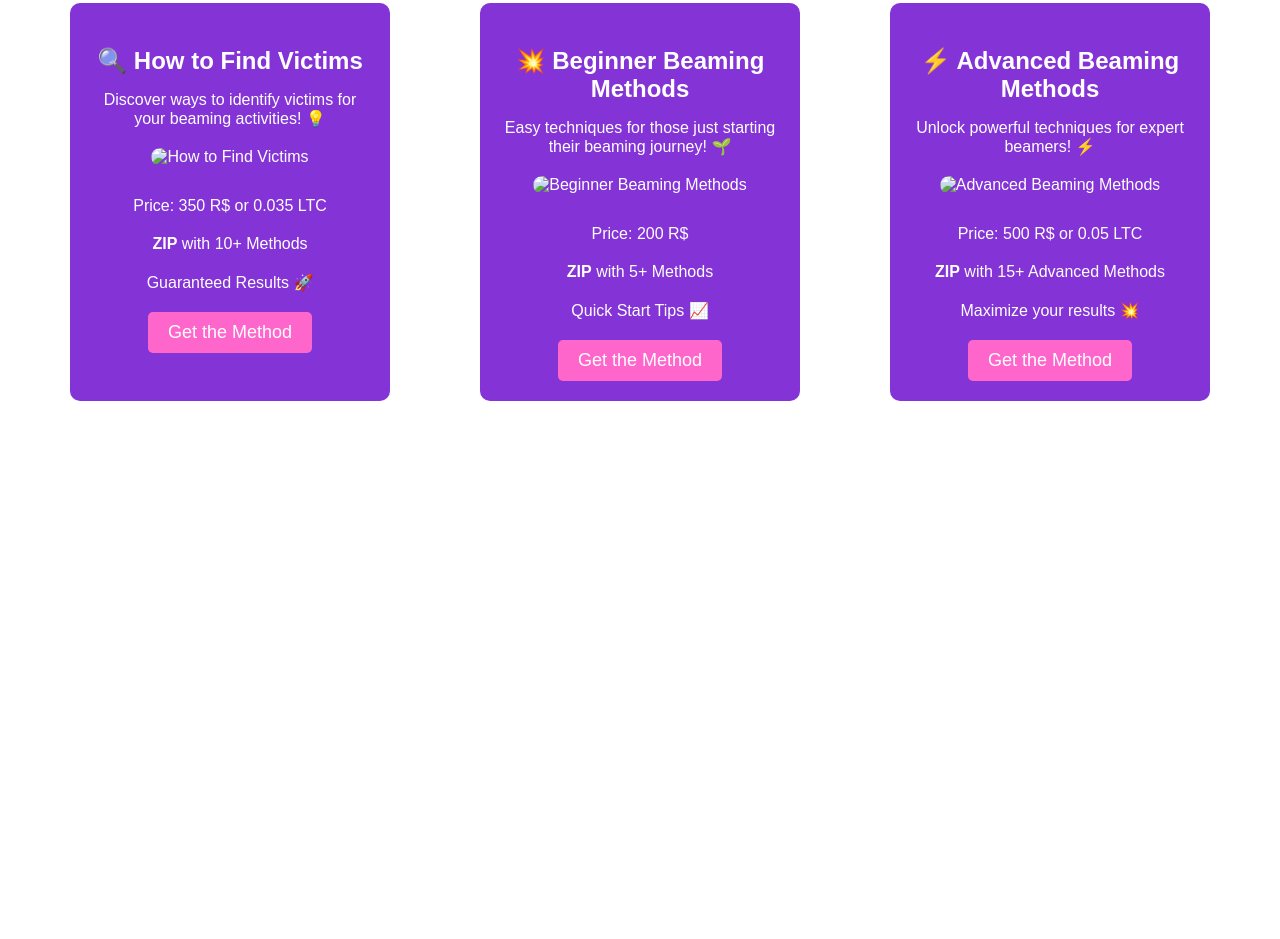
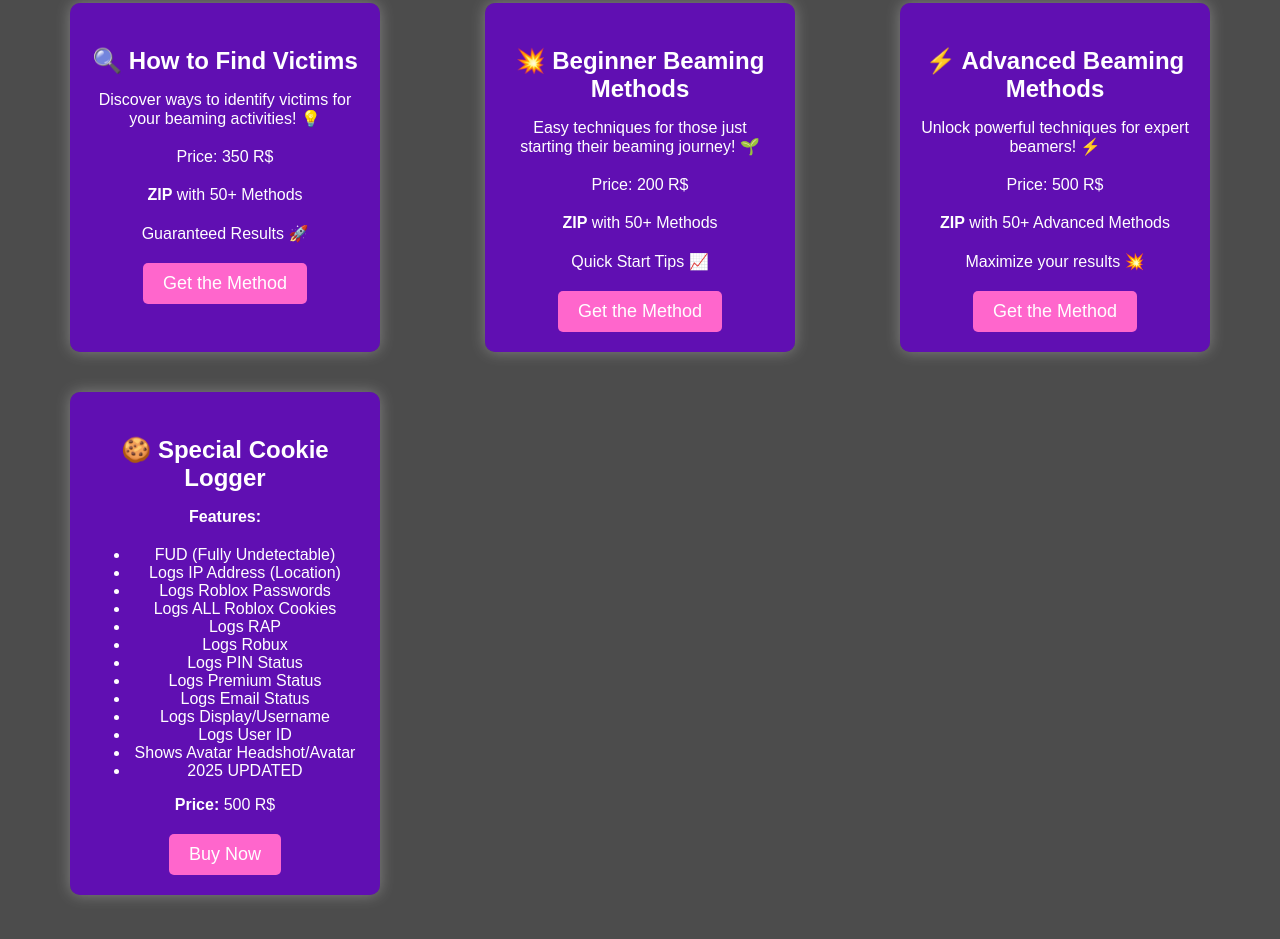
Before and after one commit to Privatebeamss/BeamShield, a plain HTML site: page index.html in a window 1280 px wide. Shown: the part 1396-2335 px from the top of the page. Before the commit the page ends 1867 px from the top, so only its background shows below. Drawn offline with Linux system fonts and the light colour scheme.

Commit message:
Update index.html

```diff
--- a/index.html
+++ b/index.html
@@ -76,7 +76,64 @@
             color: #ff66cc;
         }
 
-        /* Special Beaming Method */
+        /* Products Section */
+        .products {
+            padding: 50px;
+            text-align: center;
+            display: flex;
+            justify-content: space-between;
+            flex-wrap: wrap;
+            background-color: rgba(0, 0, 0, 0.7); /* Dark background for the products section */
+        }
+
+        .products h2 {
+            font-size: 48px;
+            margin-bottom: 40px;
+            width: 100%;
+        }
+
+        /* Product Item Styles */
+        .product-item {
+            background-color: rgba(102, 0, 204, 0.8);
+            color: white;
+            padding: 20px;
+            border-radius: 10px;
+            width: 270px;
+            margin: 20px;
+            text-align: center;
+            transition: transform 0.3s ease;
+            box-shadow: 0 0 15px rgba(255, 255, 255, 0.3);
+        }
+
+        .product-item:hover {
+            transform: scale(1.05);
+        }
+
+        .product-item h3 {
+            font-size: 24px;
+            margin-bottom: 15px;
+        }
+
+        .product-item p {
+            font-size: 16px;
+            margin-bottom: 20px;
+        }
+
+        .product-item a {
+            display: inline-block;
+            padding: 10px 20px;
+            background-color: #ff66cc;
+            color: white;
+            text-decoration: none;
+            border-radius: 5px;
+            font-size: 18px;
+        }
+
+        .product-item a:hover {
+            background-color: #6600cc;
+        }
+
+        /* Special Beaming Method Section */
         .special-beam {
             text-align: center;
             padding: 60px 20px;
@@ -111,69 +168,6 @@
             background-color: #6600cc;
         }
 
-        /* Products Section */
-        .products {
-            padding: 50px;
-            text-align: center;
-            display: flex;
-            justify-content: space-between;
-            flex-wrap: wrap;
-        }
-
-        .products h2 {
-            font-size: 48px;
-            margin-bottom: 40px;
-            width: 100%;
-        }
-
-        /* Product Item Styles */
-        .product-item {
-            background-color: rgba(102, 0, 204, 0.8);
-            color: white;
-            padding: 20px;
-            border-radius: 10px;
-            width: 280px;
-            margin: 20px;
-            text-align: center;
-            transition: transform 0.3s ease;
-            box-shadow: 0 0 15px rgba(255, 255, 255, 0.3);
-        }
-
-        .product-item:hover {
-            transform: scale(1.05);
-        }
-
-        .product-item h3 {
-            font-size: 24px;
-            margin-bottom: 15px;
-        }
-
-        .product-item p {
-            font-size: 16px;
-            margin-bottom: 20px;
-        }
-
-        .product-item img {
-            width: 100%;
-            height: auto;
-            border-radius: 10px;
-            margin-bottom: 15px;
-        }
-
-        .product-item a {
-            display: inline-block;
-            padding: 10px 20px;
-            background-color: #ff66cc;
-            color: white;
-            text-decoration: none;
-            border-radius: 5px;
-            font-size: 18px;
-        }
-
-        .product-item a:hover {
-            background-color: #6600cc;
-        }
-
     </style>
 </head>
 <body>
@@ -205,9 +199,8 @@
         <div class="product-item">
             <h3>🔍 How to Find Victims</h3>
             <p>Discover ways to identify victims for your beaming activities! 💡</p>
-            <img src="your-image-link-here.jpg" alt="How to Find Victims" class="product-image">
-            <p>Price: 350 R$ or 0.035 LTC</p>
-            <p><b>ZIP</b> with 10+ Methods</p>
+            <p>Price: 350 R$</p>
+            <p><b>ZIP</b> with 50+ Methods</p>
             <p>Guaranteed Results 🚀</p>
             <a href="https://www.roblox.com/game-pass/1059109740" target="_blank">Get the Method</a>
         </div>
@@ -216,9 +209,8 @@
         <div class="product-item">
             <h3>💥 Beginner Beaming Methods</h3>
             <p>Easy techniques for those just starting their beaming journey! 🌱</p>
-            <img src="your-image-link-here.jpg" alt="Beginner Beaming Methods" class="product-image">
             <p>Price: 200 R$</p>
-            <p><b>ZIP</b> with 5+ Methods</p>
+            <p><b>ZIP</b> with 50+ Methods</p>
             <p>Quick Start Tips 📈</p>
             <a href="https://www.roblox.com/game-pass/1059239753" target="_blank">Get the Method</a>
         </div>
@@ -227,12 +219,35 @@
         <div class="product-item">
             <h3>⚡ Advanced Beaming Methods</h3>
             <p>Unlock powerful techniques for expert beamers! ⚡</p>
-            <img src="your-image-link-here.jpg" alt="Advanced Beaming Methods" class="product-image">
-            <p>Price: 500 R$ or 0.05 LTC</p>
-            <p><b>ZIP</b> with 15+ Advanced Methods</p>
+            <p>Price: 500 R$</p>
+            <p><b>ZIP</b> with 50+ Advanced Methods</p>
             <p>Maximize your results 💥</p>
             <a href="https://www.roblox.com/game-pass/1059319695" target="_blank">Get the Method</a>
         </div>
+
+        <!-- Special Cookie Logger -->
+        <div class="product-item">
+            <h3>🍪 Special Cookie Logger</h3>
+            <p><b>Features:</b></p>
+            <ul>
+                <li>FUD (Fully Undetectable)</li>
+                <li>Logs IP Address (Location)</li>
+                <li>Logs Roblox Passwords</li>
+                <li>Logs ALL Roblox Cookies</li>
+                <li>Logs RAP</li>
+                <li>Logs Robux</li>
+                <li>Logs PIN Status</li>
+                <li>Logs Premium Status</li>
+                <li>Logs Email Status</li>
+                <li>Logs Display/Username</li>
+                <li>Logs User ID</li>
+                <li>Shows Avatar Headshot/Avatar</li>
+                <li>2025 UPDATED</li>
+            </ul>
+            <p><b>Price:</b> 500 R$</p>
+            <a href="https://www.roblox.com/game-pass/1058921788" target="_blank">Buy Now</a>
+        </div>
+
     </div>
 
 </body>
```
